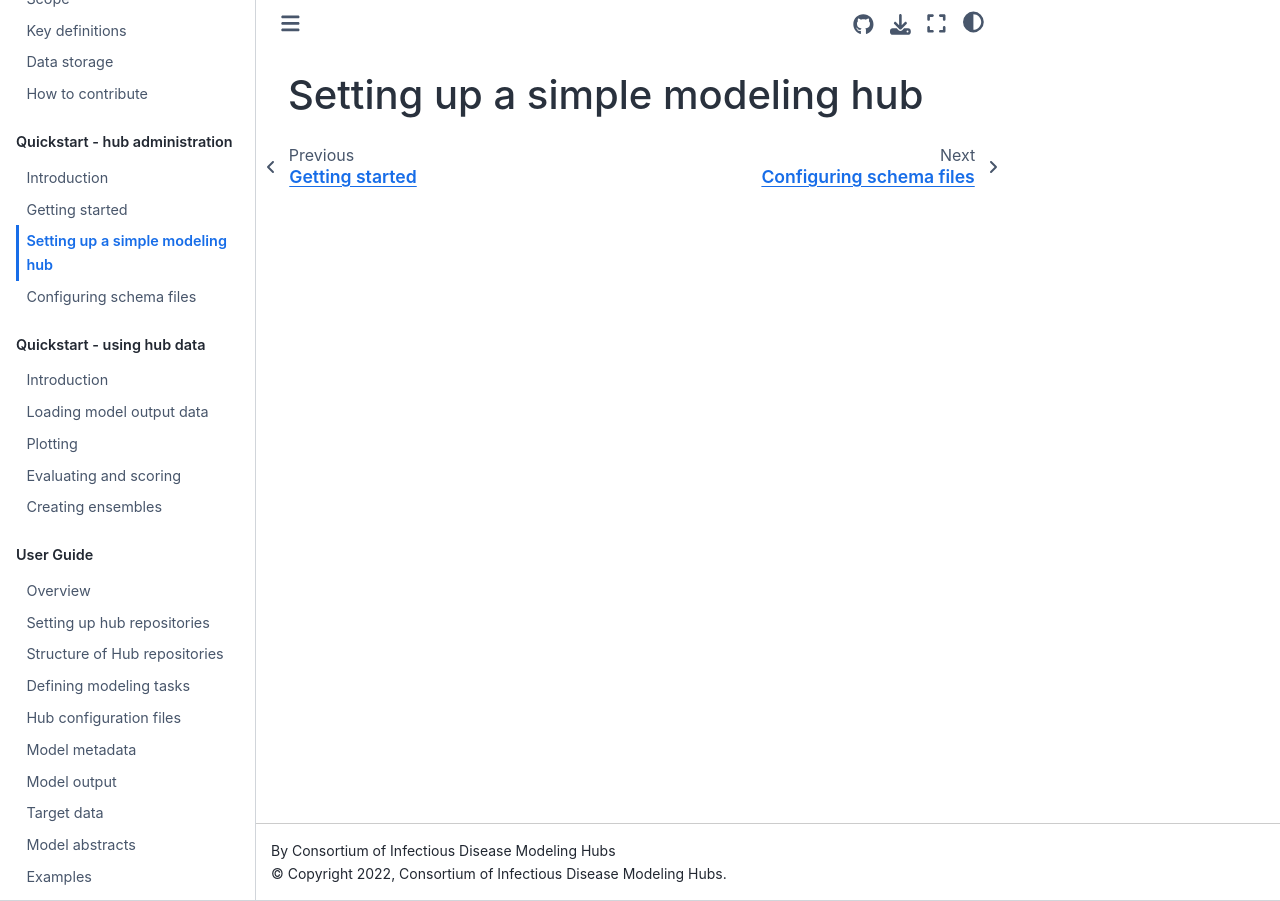
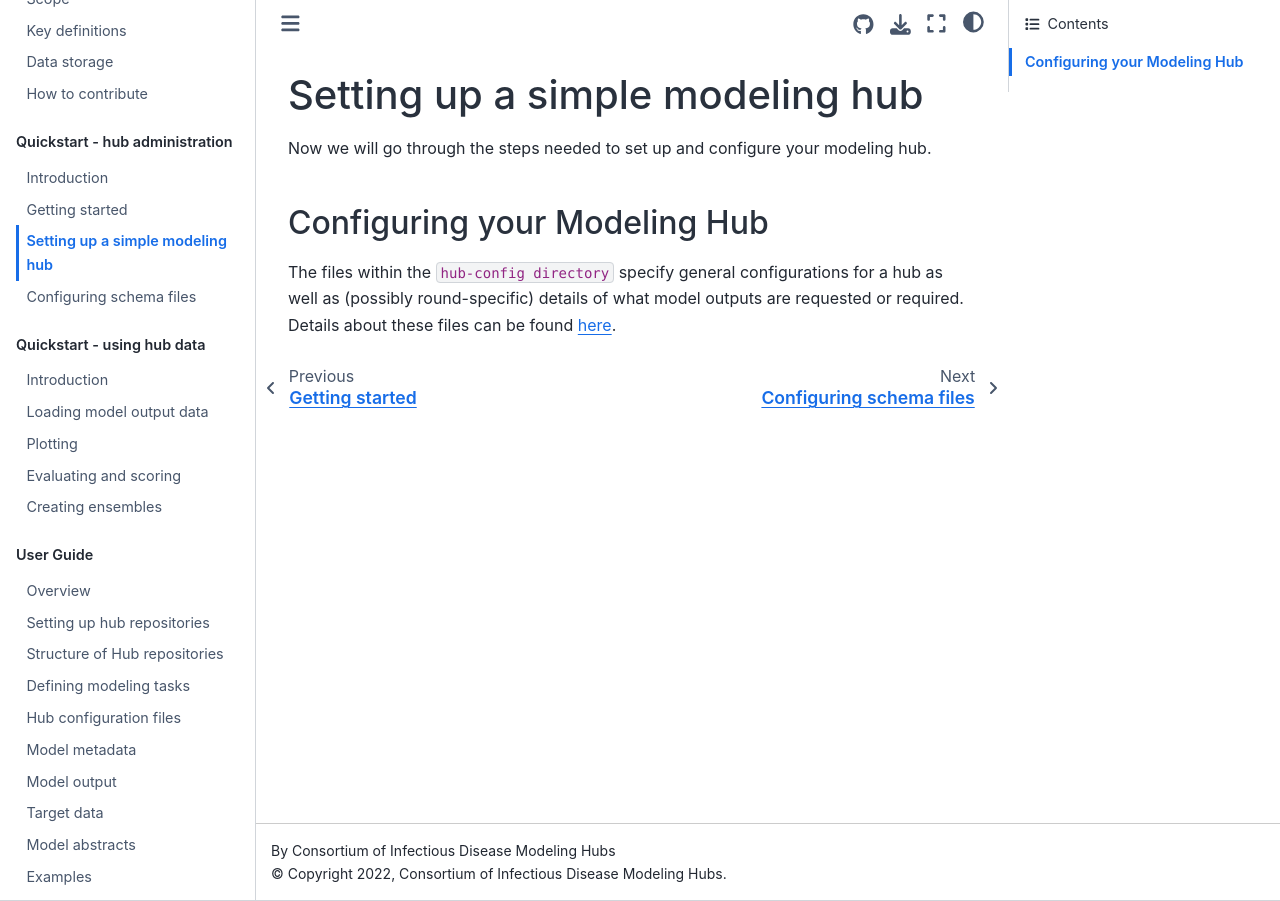
Before and after one commit to hubverse-org/hubDocs, a Sphinx documentation site: the page built from docs/source/quickstart-hub-admin/setting-up.md, in a window 1280 px wide. Built offline with Sphinx 7.4.7 and the Sphinx Book theme 1.1.4, drawn with Linux system fonts in a browser that asks for light colours; pages that are not in the unit, such as notebooks, are missing from menus.

Commit message:
Initial text

```diff
--- a/docs/source/quickstart-hub-admin/setting-up.md
+++ b/docs/source/quickstart-hub-admin/setting-up.md
@@ -1 +1,7 @@
 # Setting up a simple modeling hub
+
+Now we will go through the steps needed to set up and configure your modeling hub.
+
+## Configuring your Modeling Hub
+
+The files within the `hub-config directory` specify general configurations for a hub as well as (possibly round-specific) details of what model outputs are requested or required. Details about these files can be found [here](../user-guide/hub-config.md).
```
